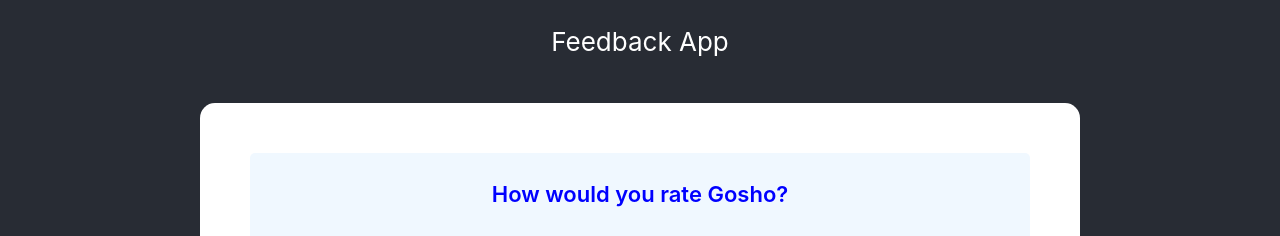
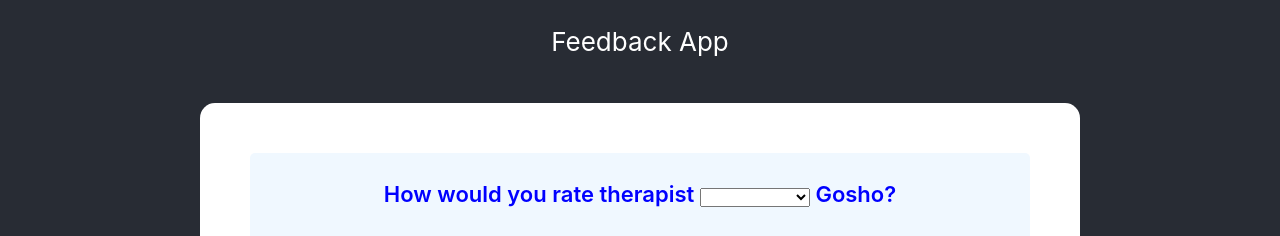
Before and after one commit to nikindtmas1/Feedback-Rating, a React (Create React App) app in the folder client/: page / in a window 1280 px wide. Shown: the top 236 px of the page. Built offline with nearby package versions, Linux system fonts and the light colour scheme; no server answers.

Commit message:
Added select tag

```diff
--- a/client/src/Components/FeedbackForm.js
+++ b/client/src/Components/FeedbackForm.js
@@ -54,7 +54,7 @@ const FeedbackForm = () => {
     <div className="text-container">
     <div className="text-content">
     <form onSubmit={handleSubmit}>
-                <h2>How would you rate Gosho?</h2>
+                <h2>How would you rate therapist <select style={{width: 110}} placeholder='Select Name...'>Select Name</select> Gosho?</h2>
                 <RatingSelect selected={rating} select={(rating) => setRating(rating)} />
                 <div className="input-group">
                     <input type="text" name='text' placeholder="Write a review" value={text} onChange={handleTextChange} />
```
